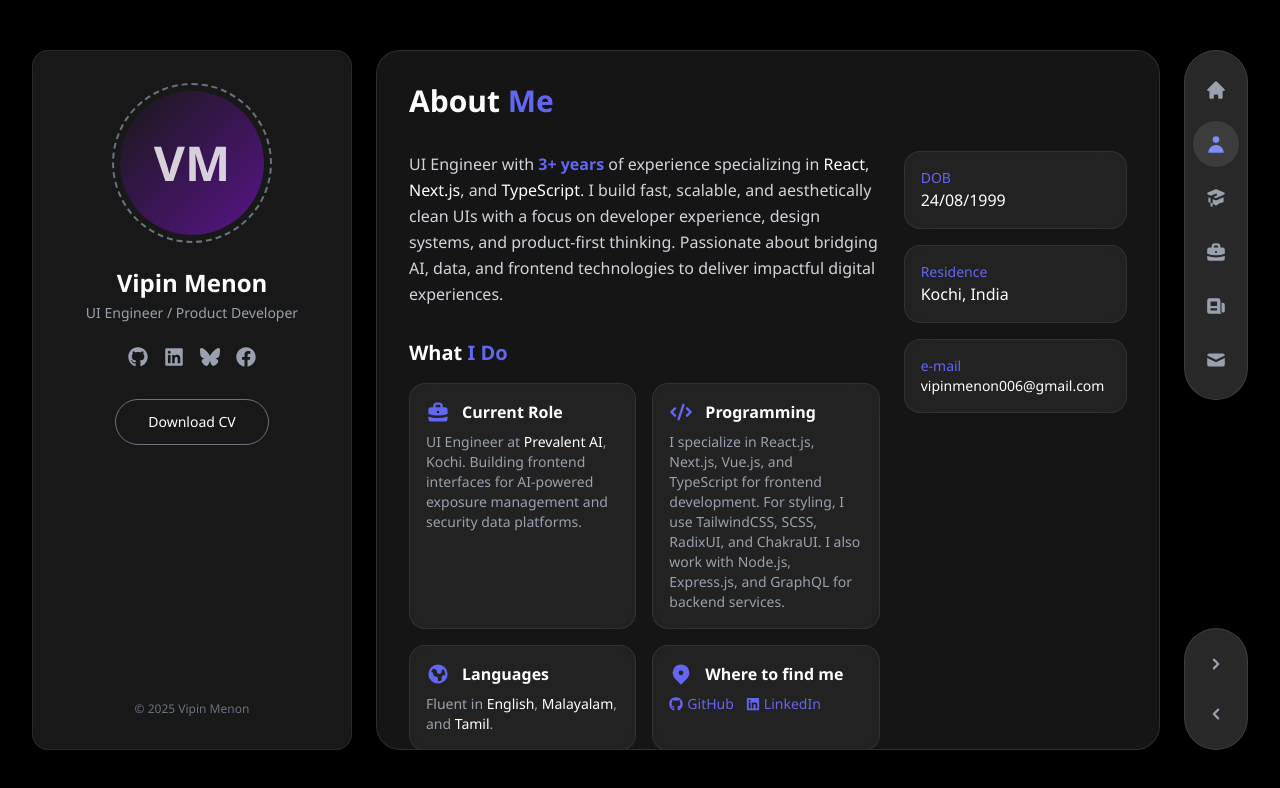
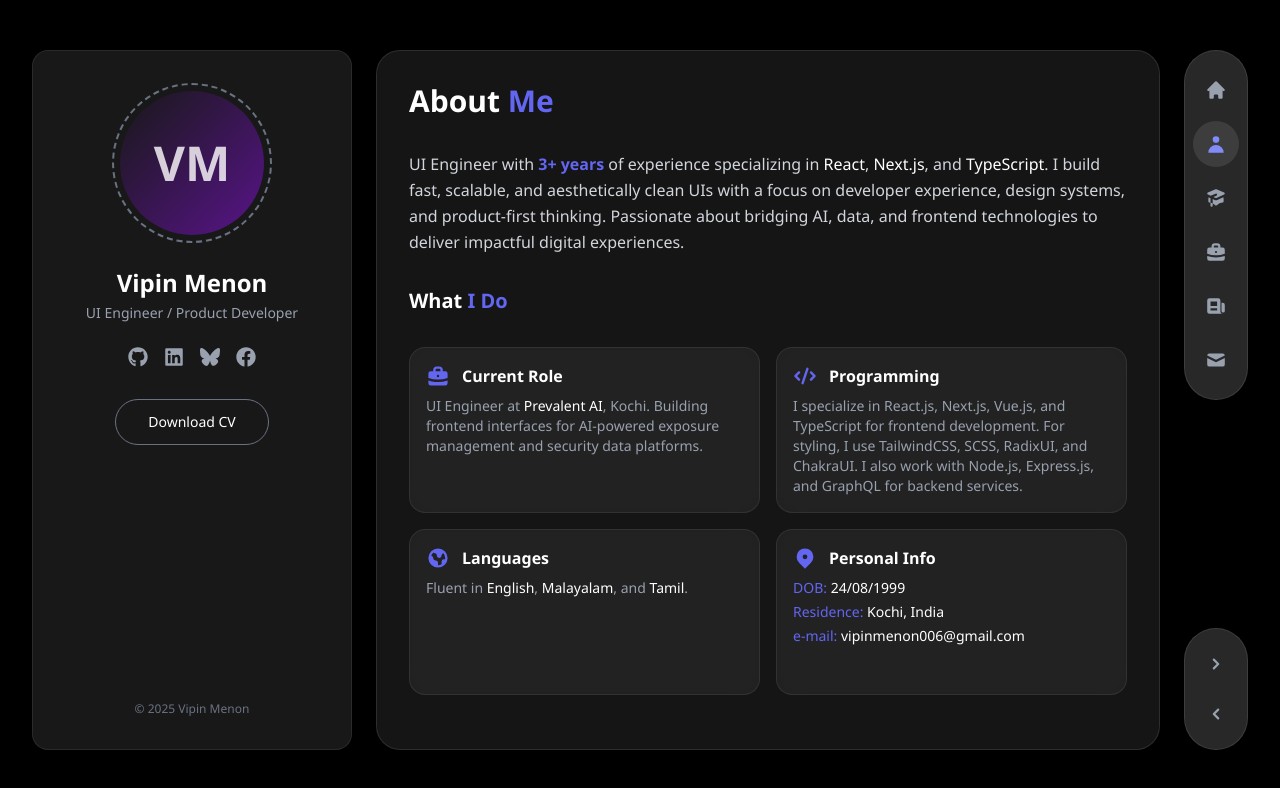
Before and after one commit to vipinvmenon/portfolio, a Next.js app: page /about in a window 1280 px wide. Shown: the top 788 px of the page. Built offline with nearby package versions, Linux system fonts and the light colour scheme.

Commit message:
[Update] About me section updated

```diff
--- a/app/about/page.tsx
+++ b/app/about/page.tsx
@@ -1,4 +1,3 @@
-import { FaGithub, FaLinkedin } from 'react-icons/fa';
 import { HiCode, HiBriefcase, HiGlobe, HiLocationMarker } from 'react-icons/hi';
 
 export default function About() {
@@ -9,10 +8,7 @@ export default function About() {
         About <span className="text-accent">Me</span>
       </h1>
 
-      {/* Main Content Grid */}
-      <div className="grid grid-cols-1 lg:grid-cols-3 gap-6">
       {/* Bio Section */}
-        <div className="lg:col-span-2 space-y-4">
       <p className="text-gray-300 leading-relaxed">
         UI Engineer with <span className="text-accent font-semibold">3+ years</span> of experience specializing in{' '}
         <span className="text-white font-medium">React</span>,{' '}
@@ -23,11 +19,11 @@ export default function About() {
       </p>
 
       {/* What I Do Section */}
-          <h2 className="text-xl font-bold text-white mt-8">
+      <h2 className="text-xl font-bold text-white">
         What <span className="text-accent">I Do</span>
       </h2>
 
-          <div className="grid grid-cols-1 md:grid-cols-2 gap-4">
+      <div className="grid grid-cols-1 md:grid-cols-2 gap-4 auto-rows-fr">
         {/* Current Role */}
         <div className="glass-card p-4">
           <div className="flex items-center gap-3 mb-2">
@@ -65,39 +61,16 @@ export default function About() {
           </p>
         </div>
 
-          {/* Where to Find Me */}
+        {/* Personal Info */}
         <div className="glass-card p-4">
           <div className="flex items-center gap-3 mb-2">
             <HiLocationMarker className="text-accent" size={24} />
-              <h3 className="font-semibold text-white">Where to find me</h3>
+            <h3 className="font-semibold text-white">Personal Info</h3>
           </div>
-            <div className="flex gap-3 mt-2">
-                <a href="https://github.com/vipinvmenon" target="_blank" rel="noopener noreferrer"
-                 className="text-accent hover:text-accent-light transition-smooth flex items-center gap-1 text-sm">
-                <FaGithub /> GitHub
-              </a>
-                <a href="https://linkedin.com/in/vipin-menon-v" target="_blank" rel="noopener noreferrer"
-                 className="text-accent hover:text-accent-light transition-smooth flex items-center gap-1 text-sm">
-                <FaLinkedin /> LinkedIn
-              </a>
-              </div>
-            </div>
-          </div>
-        </div>
-
-        {/* Info Sidebar */}
-        <div className="space-y-4">
-          <div className="glass-card p-4">
-            <p className="text-accent text-sm">DOB</p>
-            <p className="text-white">24/08/1999</p>
-          </div>
-          <div className="glass-card p-4">
-            <p className="text-accent text-sm">Residence</p>
-            <p className="text-white">Kochi, India</p>
-          </div>
-          <div className="glass-card p-4">
-            <p className="text-accent text-sm">e-mail</p>
-            <p className="text-white text-sm">vipinmenon006@gmail.com</p>
+          <div className="space-y-1 text-sm">
+            <p><span className="text-accent">DOB:</span> <span className="text-white">24/08/1999</span></p>
+            <p><span className="text-accent">Residence:</span> <span className="text-white">Kochi, India</span></p>
+            <p><span className="text-accent">e-mail:</span> <span className="text-white">vipinmenon006@gmail.com</span></p>
           </div>
         </div>
       </div>
--- a/app/resume/page.tsx
+++ b/app/resume/page.tsx
@@ -76,7 +76,7 @@ export default function Resume() {
               {experiences.map((exp, index) => (
                 <div key={index} className="relative pl-8">
                   {/* Timeline dot */}
-                  <div className="absolute left-0 top-2 w-4 h-4 rounded-full bg-accent border-2 border-black" />
+                  <div className="absolute left-0 top-2 w-4 h-4 rounded-full bg-[#0f0f0f] border-2 border-[#6366f1]" />
 
                   <div className="text-sm text-accent mb-1">{exp.period}</div>
                   <h3 className="font-semibold text-white">{exp.title}</h3>
```
Lines whose indentation alone changed are shown as unchanged.
